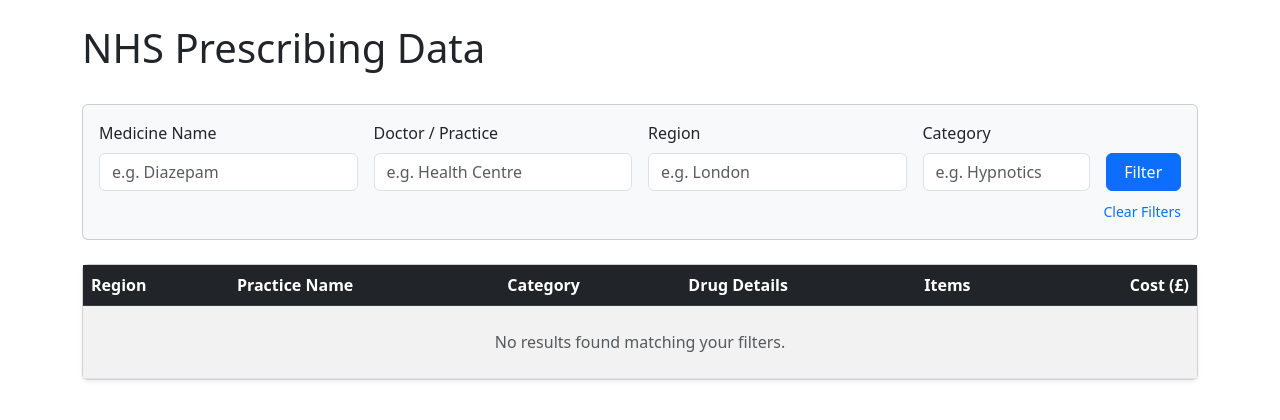
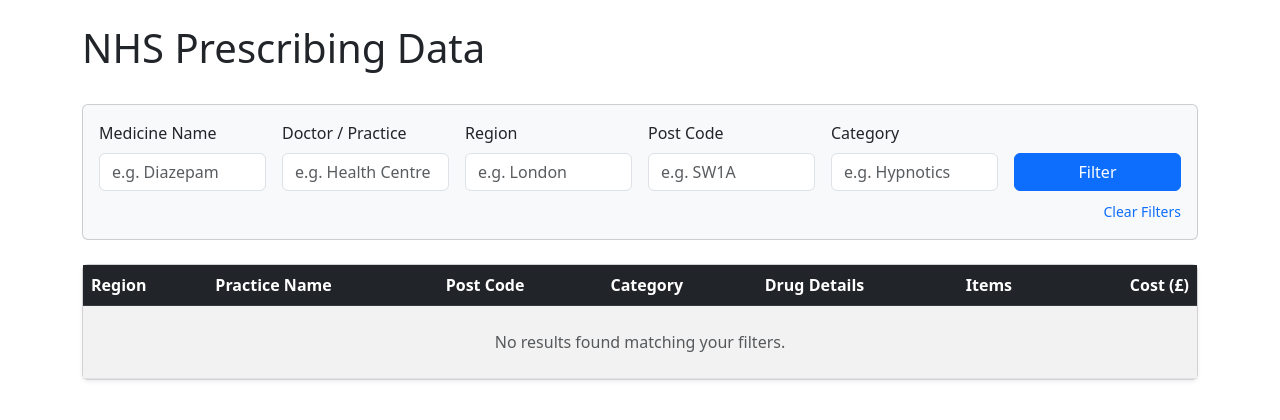
Before and after one commit to RoshanBM/NHS_prescribing_dashboard, a Flask app: page / in a window 1280 px wide. Shown: the top 420 px of the page. Run offline with Flask 3, Linux system fonts and the light colour scheme.

Commit message:
Add postcode filter to data retrieval and update UI for filtering options

```diff
--- a/nhs_pai/src/app.py
+++ b/nhs_pai/src/app.py
@@ -43,7 +43,8 @@
             'ACT COST': 'cost',
             'ITEMS': 'items',
             'presentation': 'presentation',
-            'BNF CODE': 'bnf_code'
+            'BNF CODE': 'bnf_code',
+            'POSTCODE': 'post_code'
         }, inplace=True)
 
         # --- NEW: Apply Filters ---
@@ -62,8 +63,11 @@
             if filters.get('category'):
                 merged_df = merged_df[merged_df['category'].str.contains(filters['category'], case=False, na=False)]
 
+            if filters.get('post_code'):
+                merged_df = merged_df[merged_df['post_code'].str.contains(filters['post_code'], case=False, na=False)]
+
         # Select columns to display
-        final_df = merged_df[['practice_name', 'drug_name', 'presentation', 'items', 'cost', 'bnf_code', 'region', 'category']]
+        final_df = merged_df[['practice_name', 'drug_name', 'presentation', 'items', 'cost', 'bnf_code', 'region', 'category', 'post_code']]
 
         return final_df.head(100).to_dict(orient='records') # Increased limit slightly
 
@@ -77,7 +81,8 @@
         'drug_name': request.args.get('drug_name'),
         'practice_name': request.args.get('doctor'), # User asked for 'doctor', we map to practice
         'region': request.args.get('region'),
-        'category': request.args.get('category')
+        'category': request.args.get('category'),
+        'post_code': request.args.get('post_code')
     }
 
     # 2. Pass filters to data function
--- a/nhs_pai/src/templates/index.html
+++ b/nhs_pai/src/templates/index.html
@@ -15,23 +15,27 @@
     <div class="card p-3 mb-4 bg-light">
         <form method="GET" action="/">
             <div class="row g-3">
-                <div class="col-md-3">
+                <div class="col-md-2">
                     <label class="form-label">Medicine Name</label>
-                    <input type="text" name="drug_name" class="form-control" placeholder="e.g. Diazepam">
+                    <input type="text" name="drug_name" class="form-control" placeholder="e.g. Diazepam" value="{{ request.args.get('drug_name', '') }}">
                 </div>
-                <div class="col-md-3">
+                <div class="col-md-2">
                     <label class="form-label">Doctor / Practice</label>
-                    <input type="text" name="doctor" class="form-control" placeholder="e.g. Health Centre">
+                    <input type="text" name="doctor" class="form-control" placeholder="e.g. Health Centre" value="{{ request.args.get('doctor', '') }}">
                 </div>
-                <div class="col-md-3">
+                <div class="col-md-2">
                     <label class="form-label">Region</label>
-                    <input type="text" name="region" class="form-control" placeholder="e.g. London">
+                    <input type="text" name="region" class="form-control" placeholder="e.g. London" value="{{ request.args.get('region', '') }}">
+                </div>
+                <div class="col-md-2">
+                    <label class="form-label">Post Code</label>
+                    <input type="text" name="post_code" class="form-control" placeholder="e.g. SW1A" value="{{ request.args.get('post_code', '') }}">
                 </div>
                 <div class="col-md-2">
                     <label class="form-label">Category</label>
-                    <input type="text" name="category" class="form-control" placeholder="e.g. Hypnotics">
+                    <input type="text" name="category" class="form-control" placeholder="e.g. Hypnotics" value="{{ request.args.get('category', '') }}">
                 </div>
-                <div class="col-md-1 d-flex align-items-end">
+                <div class="col-md-2 d-flex align-items-end">
                     <button type="submit" class="btn btn-primary w-100">Filter</button>
                 </div>
             </div>
@@ -48,6 +52,7 @@
                     <tr>
                         <th>Region</th>
                         <th>Practice Name</th>
+                        <th>Post Code</th>
                         <th>Category</th>
                         <th>Drug Details</th>
                         <th>Items</th>
@@ -59,6 +64,7 @@
                     <tr>
                         <td><span class="badge bg-secondary">{{ row.region }}</span></td>
                         <td>{{ row.practice_name }}</td>
+                        <td>{{ row.post_code }}</td>
                         <td><small>{{ row.category }}</small></td>
                         <td>
                             <strong>{{ row.drug_name }}</strong><br>
@@ -69,7 +75,7 @@
                     </tr>
                     {% else %}
                     <tr>
-                        <td colspan="6" class="text-center py-4">
+                        <td colspan="7" class="text-center py-4">
                             <span class="text-muted">No results found matching your filters.</span>
                         </td>
                     </tr>
```
Also changed, not shown: nhs_pai/tests/test_app.py (+21 -1 lines).
